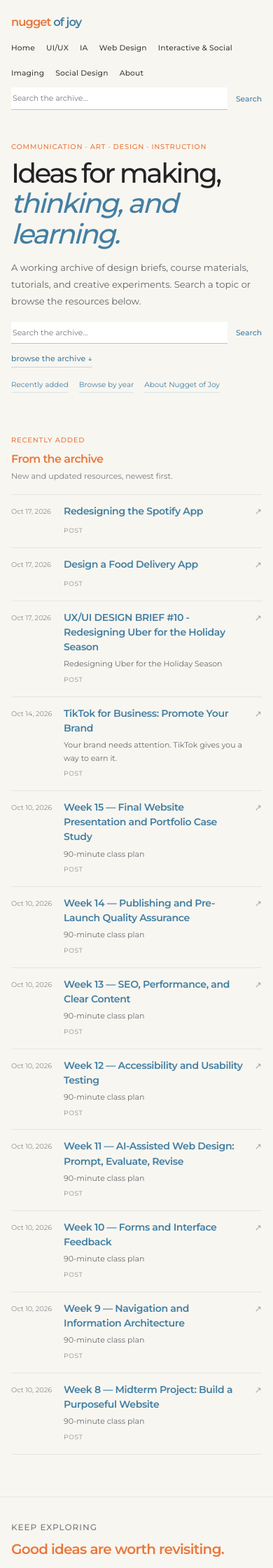
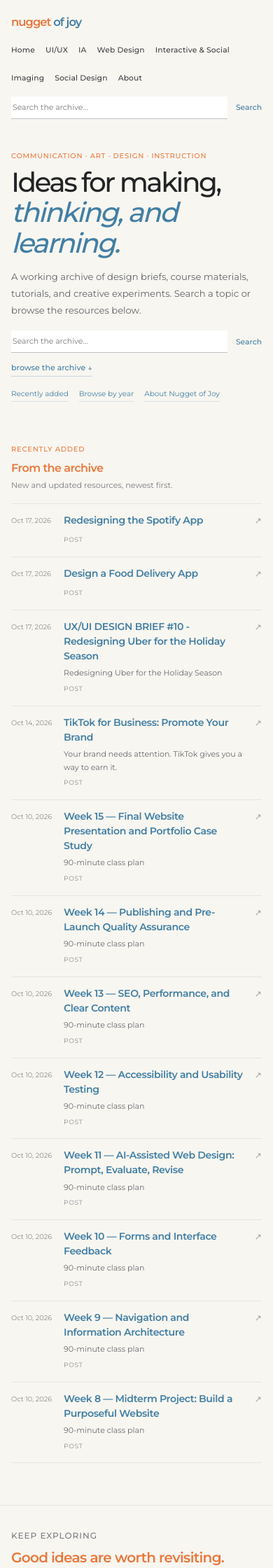
Before and after one commit to ndangelo/nuggetofjoy-jekyll, a Jekyll site: the page built from index.md, in a window 390 px wide. Shown: the top 2240 px of the page at 70% size. Built offline with Jekyll 4.4.1, drawn with Linux system fonts in a browser that asks for light colours.

Commit message:
Improve navigation clickability and responsive layout

```diff
--- a/assets/css/style.css
+++ b/assets/css/style.css
@@ -155,3 +155,21 @@
 @media(max-width:600px) {
   .noj-entry-content pre { padding: 14px; font-size: 12px; }
 }
+/* Keep the primary navigation reliably clickable and easy to use. */
+.noj-header { position: relative; z-index: 20; }
+.noj-header-inner { position: relative; }
+.noj-nav { position: relative; z-index: 2; min-width: 0; }
+.noj-menu { list-style: none; margin: 0; padding: 0; }
+.noj-menu li { list-style: none; }
+.noj-menu a { display: inline-block; padding: 7px 0; cursor: pointer; }
+.noj-menu a:focus-visible { outline: 2px solid var(--orange); outline-offset: 4px; }
+@media (max-width: 900px) {
+  .noj-header-inner { grid-template-columns: minmax(0, 1fr) auto; }
+  .noj-nav { width: 100%; }
+  .noj-menu { justify-content: flex-start !important; }
+}
+@media (max-width: 600px) {
+  .noj-header-inner { grid-template-columns: minmax(0, 1fr); }
+  .noj-nav { grid-column: 1; }
+  .noj-menu { gap: 8px 15px !important; }
+}
```
